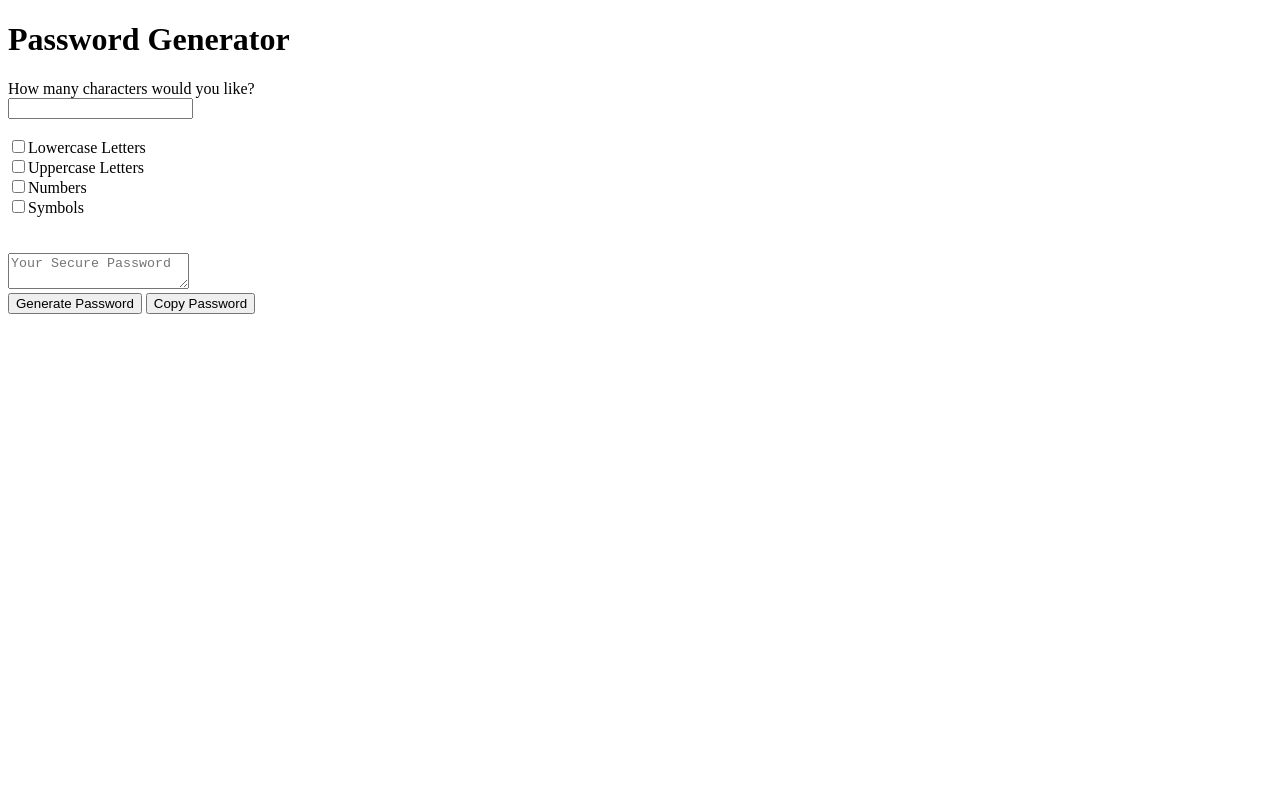
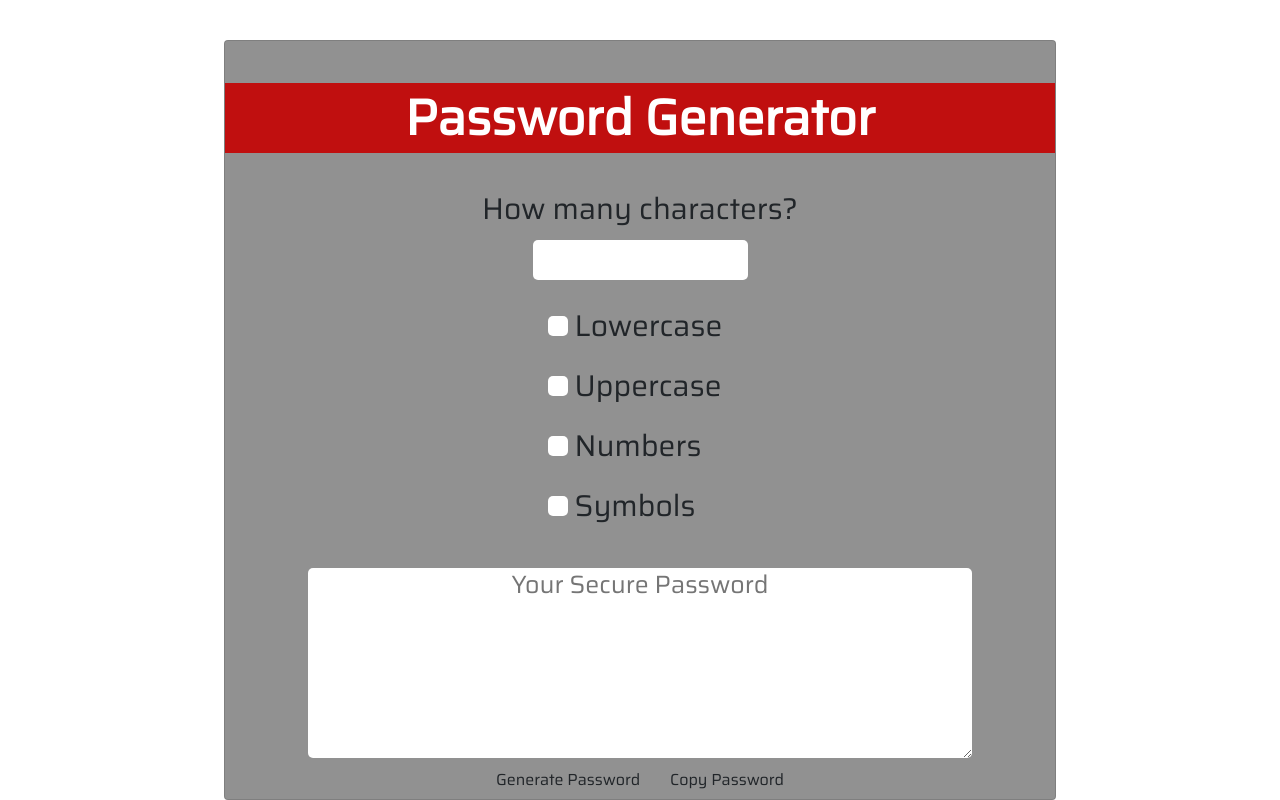
Before and after one commit to vikavisuals/02-passwordGenerator, a plain HTML site: page index.html in a window 1280 px wide. Drawn offline with nearby package versions, Linux system fonts and the light colour scheme.

Commit message:
Most of the CSS done, just need to do buttons

```diff
--- a/index.html
+++ b/index.html
@@ -5,8 +5,32 @@
     <meta charset="UTF-8" />
     <meta name="viewport" content="width=device-width, initial-scale=1.0" />
     <meta http-equiv="X-UA-Compatible" content="ie=edge" />
+
     <title>Password Generator</title>
-  <link rel="stylesheet" href="style.css" />
+
+
+
+        <!-- Bootstrp CSS link -->
+        <link rel="stylesheet" href="https://stackpath.bootstrapcdn.com/bootstrap/4.4.1/css/bootstrap.min.css" integrity="sha384-Vkoo8x4CGsO3+Hhxv8T/Q5PaXtkKtu6ug5TOeNV6gBiFeWPGFN9MuhOf23Q9Ifjh" crossorigin="anonymous">
+
+        <!-- Reset file that erases all different browser default HTML -->
+        <link rel="stylesheet" href="reset.css">
+
+        <!-- Google Fonts -->
+        <link href="https://fonts.googleapis.com/css?family=Abel|Jura|Montserrat|Open+Sans|Rajdhani|Saira|Unica+One|Varela+Round&display=swap" rel="stylesheet">
+
+        <!-- Linking CSS file to this HTML -->
+        <link rel="stylesheet" href="style.css">
+
+        <!-- font-family: 'Varela Round', sans-serif;
+        font-family: 'Montserrat', sans-serif;
+        font-family: 'Rajdhani', sans-serif;
+        font-family: 'Unica One', cursive;
+        font-family: 'Saira', sans-serif;
+        font-family: 'Jura', sans-serif; =eh=
+        font-family: 'Abel', sans-serif;
+        font-family: 'Open Sans', sans-serif; -->
+
 </head>
 
 <body>
@@ -14,53 +38,48 @@
 
         <div class="card">
 
-      <div class="card-header">
+            <div>
                 <h1>Password Generator</h1>
-
             </div>
 
 
-      <div class="card-body">
 
-        <!-- <h4>Password Length: <span id="passLength">10</span></h4>
-        <button id="shorterPassword">Lower</button>
-        <button id="longerPassword">Higher</button> -->
-
-
-        <!-- Lower Case checkbox -->
             <form>
 
-          <div>How many characters would you like?
+                <div><h2>How many characters?</h2>
                     <br>
                     <input type="text" id="passLength"></div>
                 <br>
+            </form>
 
+            <form class="checkBoxes">
                 <label for="lowerBox">
-            <input type="checkbox" id="lowerBox">Lowercase Letters</label>
+                    <input type="checkbox" id="lowerBox"><span></span>  Lowercase</label>
 
                <br>
 
                 <label for="upperBox">
-            <input type="checkbox" id="upperBox">Uppercase Letters</label>
+                    <input type="checkbox" id="upperBox"><span></span>  Uppercase</label>
 
                <br>
 
                 <label for="numbersBox">
-            <input type="checkbox" id="numbersBox">Numbers</label>
+                    <input type="checkbox" id="numbersBox"><span></span>  Numbers</label>
 
                <br>
 
                 <label for="symbolsBox">
-            <input type="checkbox" id="symbolsBox">Symbols</label>
+                    <input type="checkbox" id="symbolsBox"><span></span>  Symbols</label>
 
             </form>
-      </div>
+
 
             <br><br>
 
-      <div class="card-footer">
+            <div>
                 <!-- Where generated password prints -->
-        <textarea readonly id="password" placeholder="Your Secure Password" aria-label="Generated Password"></textarea>
+                <textarea readonly id="password" placeholder="Your Secure Password"
+                    aria-label="Generated Password"></textarea>
 
                 <br>
 
--- /dev/null
+++ b/reset.css
@@ -0,0 +1,45 @@
+/* Resets all tags so site looks the same on each different browser */
+
+html, body, div, span, applet, object, iframe,
+h1, h2, h3, h4, h5, h6, p, blockquote, pre,
+a, abbr, acronym, address, big, cite, code,
+del, dfn, em, img, ins, kbd, q, s, samp,
+small, strike, strong, sub, sup, tt, var,
+b, u, i, center,
+dl, dt, dd, ol, ul, li,
+fieldset, form, label, legend,
+table, caption, tbody, tfoot, thead, tr, th, td,
+article, aside, canvas, details, embed,
+figure, figcaption, footer, header, hgroup,
+menu, nav, output, ruby, section, summary,
+time, mark, audio, video {
+	margin: 0;
+	padding: 0;
+	border: 0;
+	font-size: 100%;
+	font: inherit;
+	vertical-align: baseline;
+}
+/* HTML5 display-role reset for older browsers */
+article, aside, details, figcaption, figure,
+footer, header, hgroup, menu, nav, section {
+	display: block;
+}
+body {
+	line-height: 1;
+}
+ol, ul {
+	list-style: none;
+}
+blockquote, q {
+	quotes: none;
+}
+blockquote:before, blockquote:after,
+q:before, q:after {
+	content: '';
+	content: none;
+}
+table {
+	border-collapse: collapse;
+	border-spacing: 0;
+}
--- a/script.js
+++ b/script.js
@@ -79,5 +79,6 @@ function generatePassword() {
   }
 
   // Final result of what running the function will produce
+  console.log(randomPassword);
   return finalPassword;
 }
--- a/style.css
+++ b/style.css
@@ -0,0 +1,92 @@
+/* Setting font for entire page */
+body {
+    font-family: 'Saira', sans-serif;
+}
+
+/* Card styling info */
+.card {
+    background-color: rgb(145, 145, 145);
+    width: 65%;
+    text-align: center;
+    display: block;
+    margin: auto;
+    margin-top: 40px;
+}
+
+/* Main header font */
+h1 {
+    font-weight: bold;
+    font-size: 50px;
+    margin-top: 5%;
+    margin-bottom: 5%;
+    background-color: rgb(192, 15, 15);
+    color: white;
+    padding: 10px;
+}
+
+/* Area title font */
+h2 {
+    font-size: 30px;
+    margin-top: 5%;
+}
+
+/* Check boxes alignment */
+.checkBoxes {
+    width: 215px;
+    text-align: left;
+    margin: 0 auto;
+}
+
+/* Password length box info */
+#passLength {
+    width: 215px;
+    height: 40px;
+    text-align: center;
+    font-size: 25px;
+    border-radius: 5px;
+    outline: none;
+    border: none;
+}
+
+/* Generated password box info */
+#password {
+    width: 80%;
+    height: 190px;
+    text-align: center;
+    line-height: 30px;
+    font-size: 25px;
+    border-radius: 5px;
+    outline: none;
+    border: none;
+}
+
+/* Font size next to check boxes */
+label {
+    padding: 10px;
+    margin: 5px;
+    font-size: 30px;
+}
+
+/* Hide default checkbox */
+label input {
+  display: none;
+}
+
+/* Style the new checkbox */
+label span {
+  height: 20px;
+  width: 20px;
+  background-color: rgb(255, 255, 255);
+  display: inline-block;
+  position: relative;
+  border-radius: 5px;
+}
+
+/* Style new checked state*/
+[type=checkbox]:checked + span:before {
+  content: '\2714';
+  position: absolute;
+  color:  rgb(192, 15, 15);
+  top: -5px;
+  left: 0;
+}
```
Lines whose indentation alone changed are shown as unchanged.
